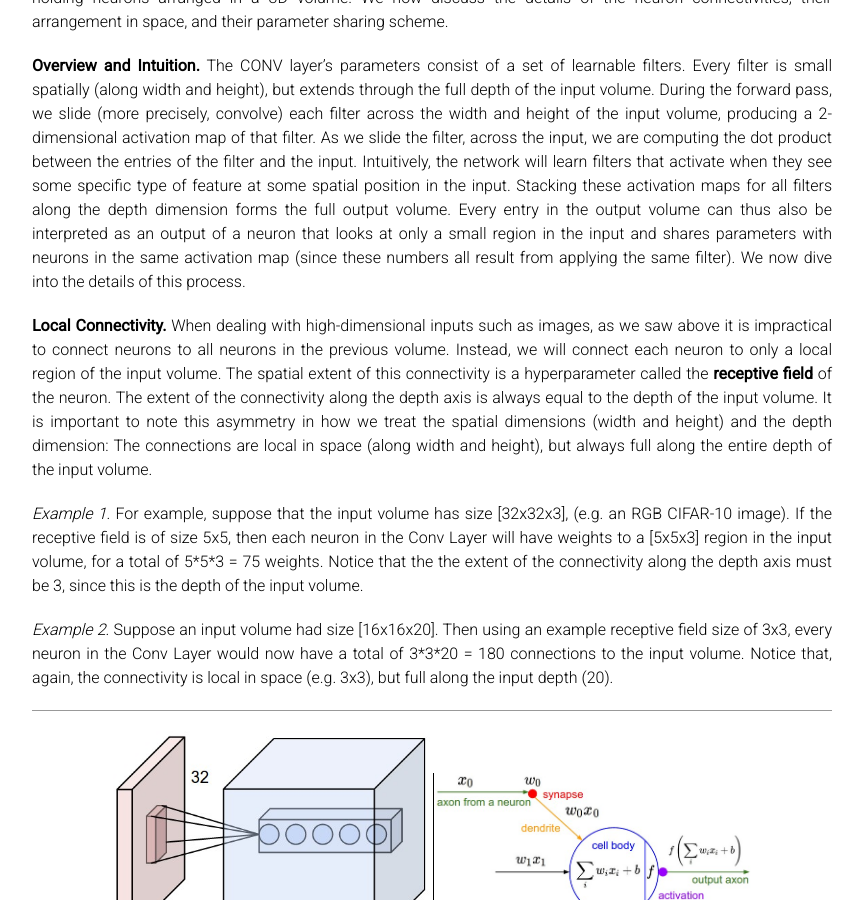
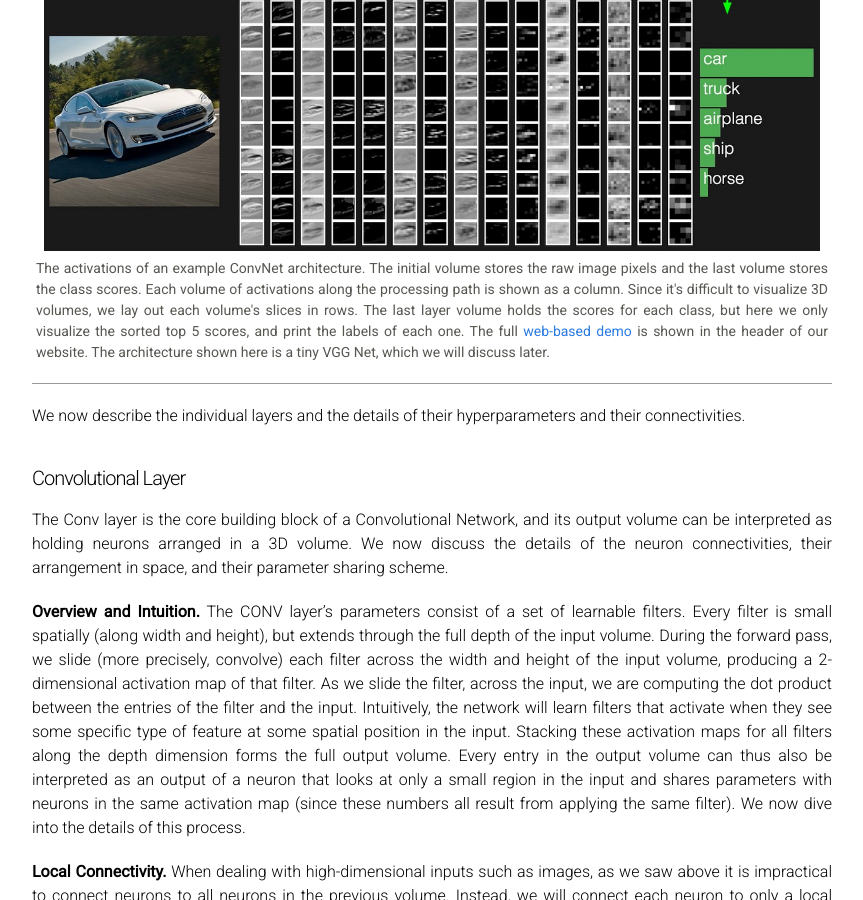
Before and after one commit to cs231n/cs231n.github.io, a Jekyll site: the page built from convolutional-networks.md, in a window 1280 px wide and 900 px high, scrolled down 2987 px. Shown: the whole window, without its empty margins (208-1071 px from the left). Built offline with Jekyll 4.4.1, drawn with Linux system fonts in a browser that asks for light colours; Markdown is read by kramdown in place of the engine named in the settings; formulas are drawn with MathJax 3.

Commit message:
adding an image

```diff
--- a/convolutional-networks.md
+++ b/convolutional-networks.md
@@ -64,6 +64,13 @@ In summary:
 - Each Layer accepts an input 3D volume and transforms it to an output 3D volume through a differentiable function
 - Each Layer may or may not have parameters (e.g. CONV/FC do, RELU/POOL don't)
 - Each Layer may or may not have additional hyperparameters (e.g. CONV/FC/POOL do, RELU doesn't)
+
+<div class="fig figcenter fighighlight">
+  <img src="/assets/cnn/convnet.jpeg" width="100%">
+  <div class="figcaption">
+    The activations of an example ConvNet architecture. The initial volume stores the raw image pixels and the last volume stores the class scores. Each volume of activations along the processing path is shown as a column. Since it's difficult to visualize 3D volumes, we lay out each volume's slices in rows. The last layer volume holds the scores for each class, but here we only visualize the sorted top 5 scores, and print the labels of each one. The full <a href="http://cs231n.stanford.edu/">web-based demo</a> is shown in the header of our website. The architecture shown here is a tiny VGG Net, which we will discuss later.
+  </div>
+</div>
 
 We now describe the individual layers and the details of their hyperparameters and their connectivities.
 
```
Also changed, not shown: assets/cnn/convnet.jpeg (added).
